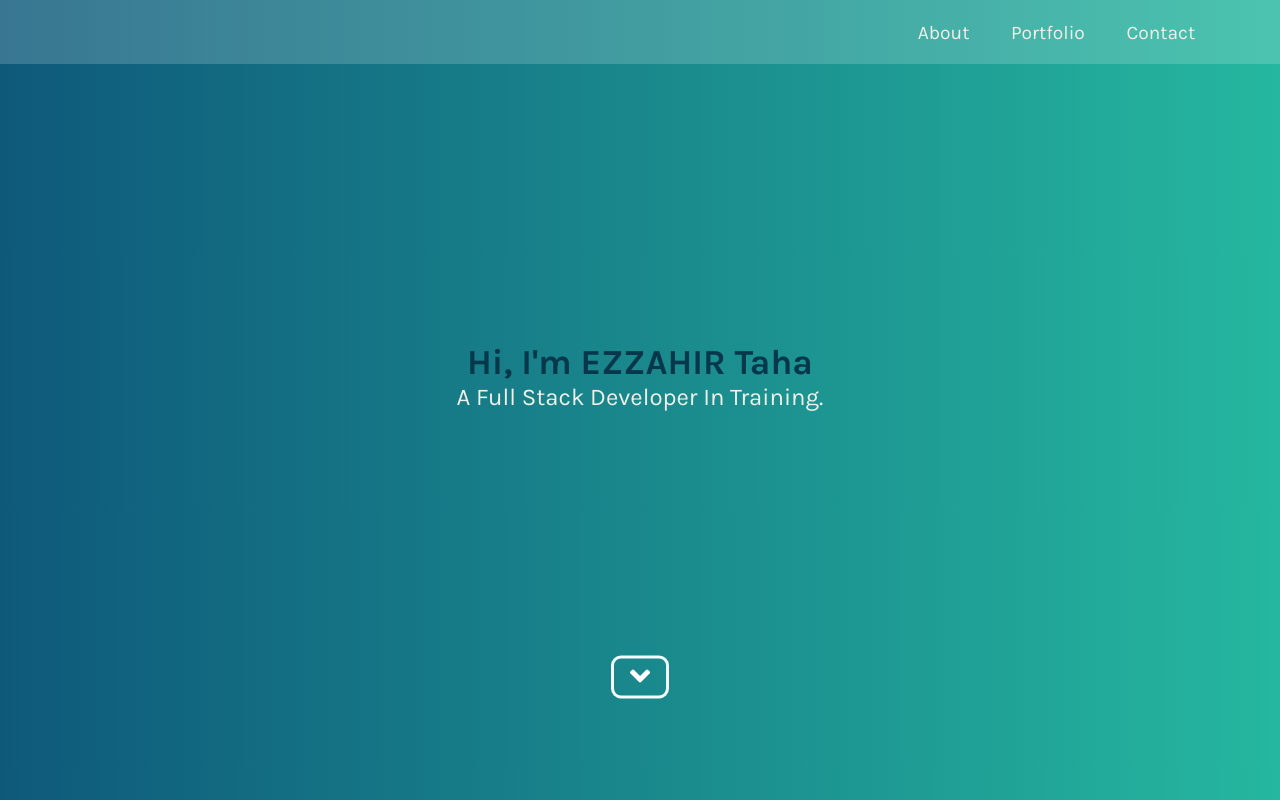
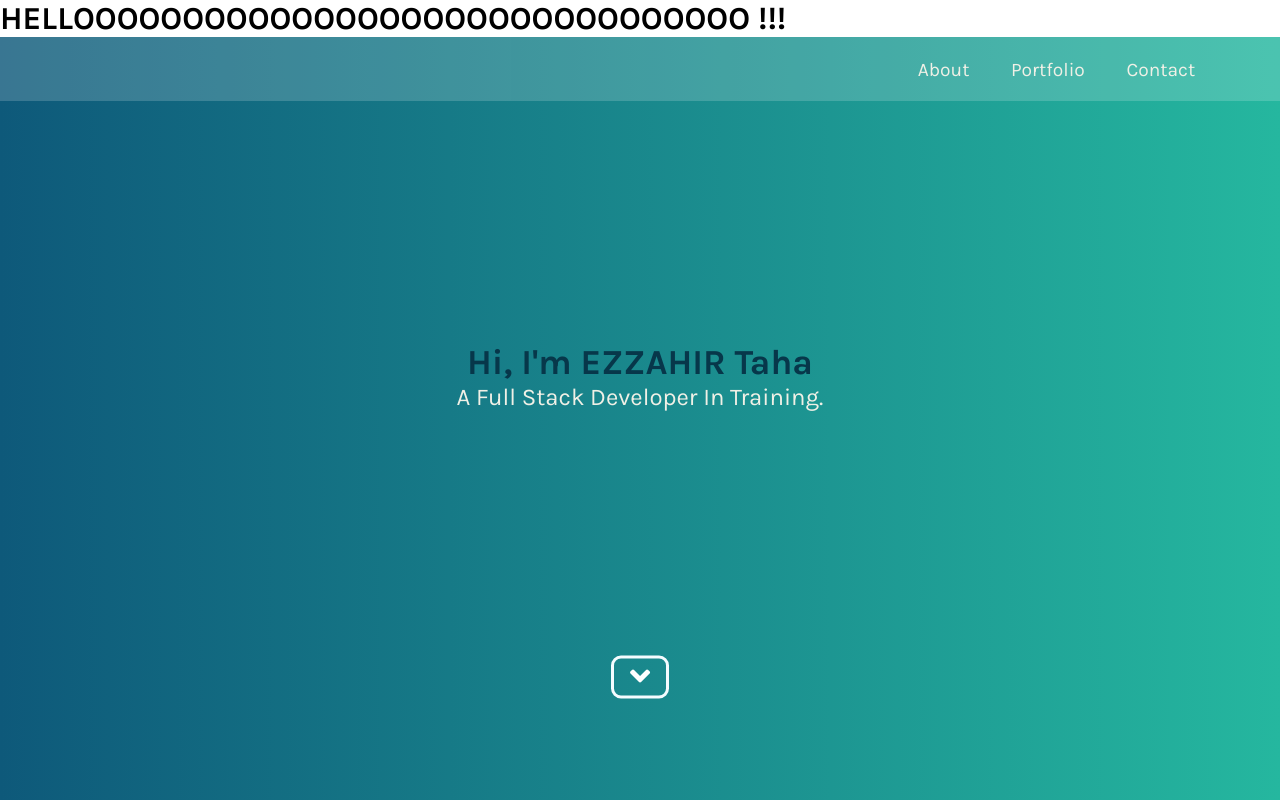
Before and after one commit to EZZAHIRTAHA/My-Portfolio, a plain HTML site: page index.html in a window 1280 px wide. Shown: the top 800 px of the page. Drawn offline with nearby package versions, Linux system fonts and the light colour scheme; a script that the page names is missing; a web font is replaced by a local one.

Commit message:
Test commit

```diff
--- a/index.html
+++ b/index.html
@@ -16,6 +16,7 @@
 </Head>
 
 <Body>
+  <div class="test"><h1>HELLOOOOOOOOOOOOOOOOOOOOOOOOOOOOOOO !!!</h1></div>
   <Header Class="Header">
     <Nav Class="Navbar">
       <Div Class="Navbar-Container Container">
```
